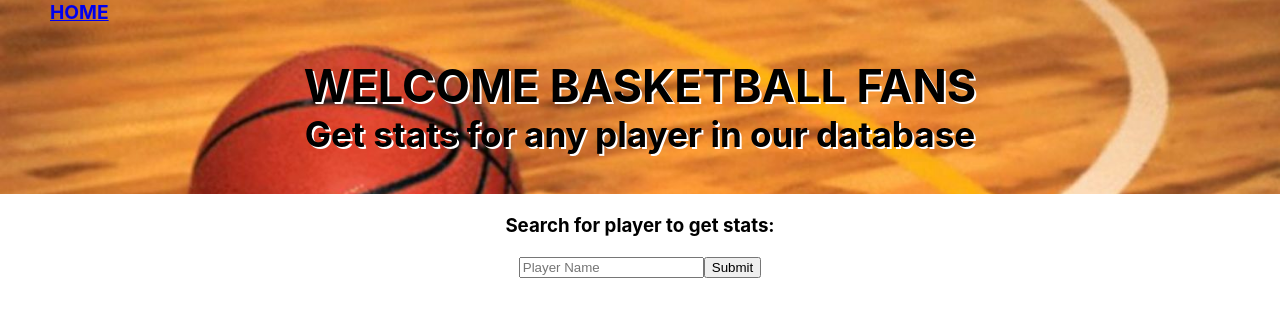
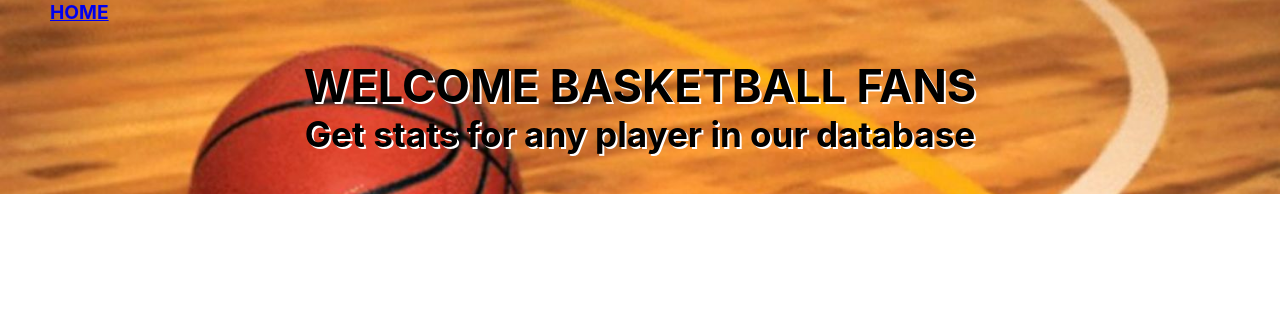
Before and after one commit to ezinkow/bball-stats-db, a React (Create React App) app: page / in a window 1280 px wide. Shown: the top 316 px of the page. Built offline with nearby package versions, Linux system fonts and the light colour scheme.

Commit message:
adjusting home route to match deployed url

```diff
--- a/src/App.js
+++ b/src/App.js
@@ -67,7 +67,7 @@ function App() {
             <ApiResultsList
               apiResponse={apiResponse} />
           </Route>
-          <Route exact path="/">
+          <Route exact path="/bball-stats-db">
             <SearchForm
               nameSearch={nameSearch}
               handleNameChange={handleNameChange}
```
